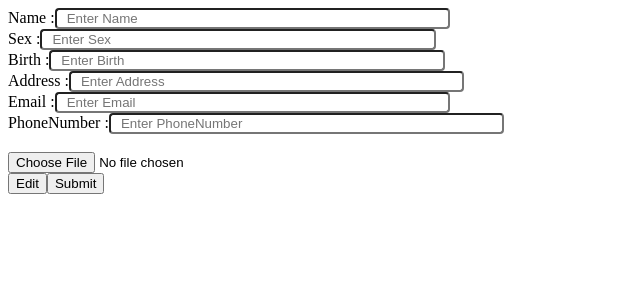
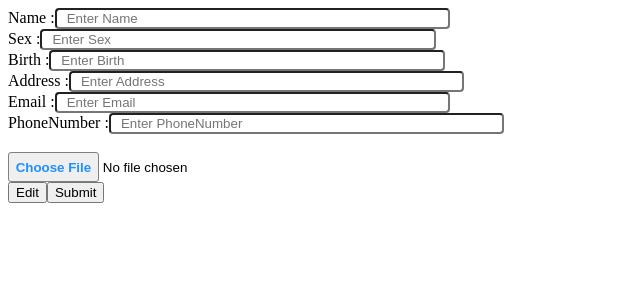
Before and after one commit to nthGH1030/CV-generator, a React (Create React App) app: page / in a window 1280 px wide. Shown: the top 300 px of the page, without its empty margins (0-640 px from the left). Built offline with nearby package versions, Linux system fonts and the light colour scheme.

Commit message:
refactor with psuedo class in css

```diff
--- a/src/components/Background.js
+++ b/src/components/Background.js
@@ -105,8 +105,6 @@ function EditBtn({handleEdit}) {
 
 function ProfileInfo({label, value, onChange, isEditing}) {
 
-    const classDisable = isEditing ? '' : 'disabled';
-
     return(
         <>
         {`${label} :`}
@@ -115,7 +113,7 @@ function ProfileInfo({label, value, onChange, isEditing}) {
             value = {value}
             onChange = {onChange}
             placeholder = {`Enter ${label}`}
-            className = {`${classDisable} inputField`}
+            className = {`inputField`}
             disabled = {!isEditing}
 
         />
@@ -126,15 +124,13 @@ function ProfileInfo({label, value, onChange, isEditing}) {
 
 function ProfilePic({onChange, isEditing}){
 
-    const classDisable = isEditing ? '' : 'disabled';
-
     return (
         <>
         <input
             type = "file"
             accept = "image/png, image/jpeg, image/gif"
             onChange = {onChange}
-            className = {`${classDisable} profilePic`}
+            className = {`profilePic`}
             disabled = {!isEditing}
         />
         </>
--- a/src/styles.css
+++ b/src/styles.css
@@ -1,6 +1,13 @@
-.disabled {
-  background-color: lightgray
+input:disabled {
+  background-color: gray
+}
 
+input:hover{
+  color: gray
+}
+
+button:hover {
+  color: gray
 }
 
 .inputField {
@@ -11,6 +18,14 @@
 }
 
 .profilePic {
-  right : 10%;
+  width: 30%;
 
 }
+
+input::file-selector-button {
+  font-weight: bold;
+  color: dodgerblue;
+  padding: 0.5em;
+  border: thin solid grey;
+  border-radius: 3px;
+}
```
